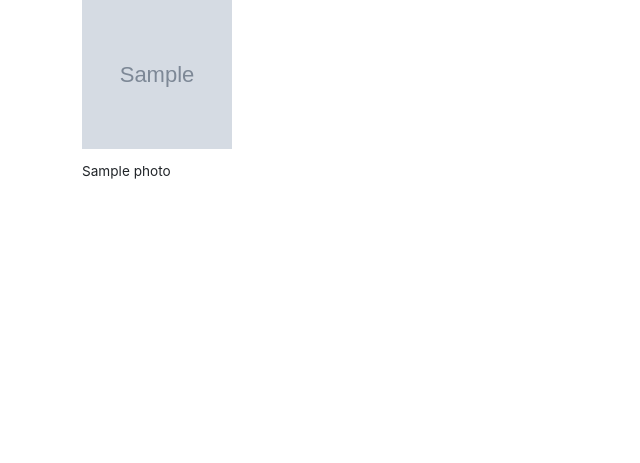
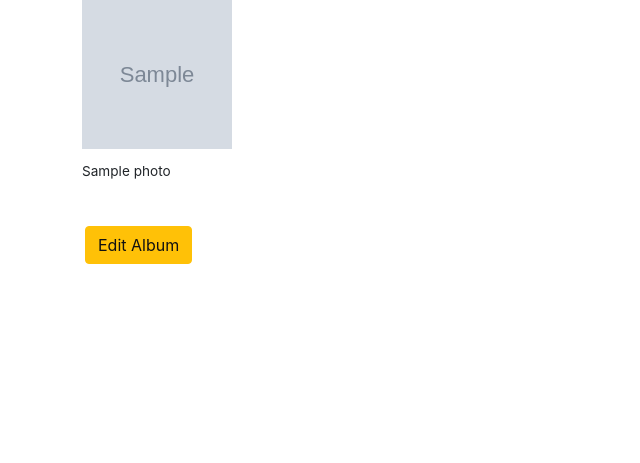
Before and after one commit to famavott/django-imager, a Django app: page /images/albums/1 in a window 1280 px wide. Shown: the part 115-578 px from the top of the page, without its empty margins (0-640 px from the left). Run offline with Django 3.2, Linux system fonts and the light colour scheme; tables that the repository leaves empty hold one stand-in row (values such as "Sample post"); grey boxes marked "Sample" are stand-in pictures; some libraries are stand-ins or nearby versions.

Commit message:
Added edit urls, views, html, and buttons on detail pages.

```diff
--- a/imagersite/imager_images/templates/imager_images/album_info.html
+++ b/imagersite/imager_images/templates/imager_images/album_info.html
@@ -15,5 +15,6 @@
         {% endthumbnail %}
         {% endfor %}
     </div>
+    <a href="{% url 'edit_album' pk=album.id %}" class="btn btn-warning">Edit Album</a>
 </div>
 {% endblock%}
--- a/imagersite/imager_images/templates/imager_images/photo_info.html
+++ b/imagersite/imager_images/templates/imager_images/photo_info.html
@@ -10,4 +10,5 @@
     <li>Date Uploaded: {{ photo.date_uploaded }}</li>
     <li>Date Published: {{ photo.date_published }}</li>
 </ul>
+<a href="{% url 'edit_photo' pk=photo.id %}" class="btn btn-warning">Edit Photo</a>
 {% endblock%}
--- a/imagersite/imager_images/urls.py
+++ b/imagersite/imager_images/urls.py
@@ -3,7 +3,7 @@ from django.conf.urls import url
 
 from django.contrib.auth.decorators import login_required
 
-from imager_images.views import AlbumInfo, AlbumsView, CreateAlbum, CreatePhoto, LibraryView, PhotoInfo, PhotosView
+from imager_images.views import AlbumInfo, AlbumsView, CreateAlbum, CreatePhoto, EditAlbum, EditPhoto, LibraryView, PhotoInfo, PhotosView
 
 urlpatterns = [
     url(r'^library/$', LibraryView.as_view(), name='library'),
@@ -12,5 +12,7 @@ urlpatterns = [
     url(r'^photos/(?P<pk>\d+)$', PhotoInfo.as_view(), name='photo_info'),
     url(r'^albums/(?P<pk>\d+)$', AlbumInfo.as_view(), name='album_info'),
     url(r'^photos/add/$', login_required(CreatePhoto.as_view()), name='create_photo'),
-    url(r'^albums/add/$', login_required(CreateAlbum.as_view()), name='create_album')
+    url(r'^albums/add/$', login_required(CreateAlbum.as_view()), name='create_album'),
+    url(r'^photos/(?P<pk>\d+)/edit/$', login_required(EditPhoto.as_view()), name='edit_photo'),
+    url(r'^albums/(?P<pk>\d+)/edit/$', login_required(EditAlbum.as_view()), name='edit_album')
 ]
--- a/imagersite/imager_images/views.py
+++ b/imagersite/imager_images/views.py
@@ -1,7 +1,7 @@
 """Views for imager_images."""
 from django.urls import reverse_lazy
 
-from django.views.generic import CreateView, DetailView, ListView, TemplateView
+from django.views.generic import CreateView, DetailView, ListView, TemplateView, UpdateView
 
 from imager_images.forms import AlbumForm, PhotoForm
 
@@ -88,3 +88,31 @@ class CreateAlbum(CreateView):
         """Validate if form submission successful."""
         form.instance.user = self.request.user.profile
         return super(CreateAlbum, self).form_valid(form)
+
+
+class EditPhoto(UpdateView):
+    """Edit existing photos."""
+
+    template_name = 'imager_images/photo_edit.html'
+    model = Photo
+    form_class = PhotoForm
+    success_url = reverse_lazy('library')
+
+    def form_valid(self, form):
+        """Validate if form submission successful."""
+        form.instance.user = self.request.user.profile
+        return super(EditPhoto, self).form_valid(form)
+
+
+class EditAlbum(UpdateView):
+    """Edit existing albums."""
+
+    template_name = 'imager_images/album_edit.html'
+    model = Album
+    form_class = AlbumForm
+    success_url = reverse_lazy('library')
+
+    def form_valid(self, form):
+        """Validate if form submission successful."""
+        form.instance.user = self.request.user.profile
+        return super(EditAlbum, self).form_valid(form)
```
Also changed, not shown: imagersite/imager_images/templates/imager_images/album_edit.html (added, +12 -0 lines), imagersite/imager_images/templates/imager_images/photo_edit.html (added, +12 -0 lines).
